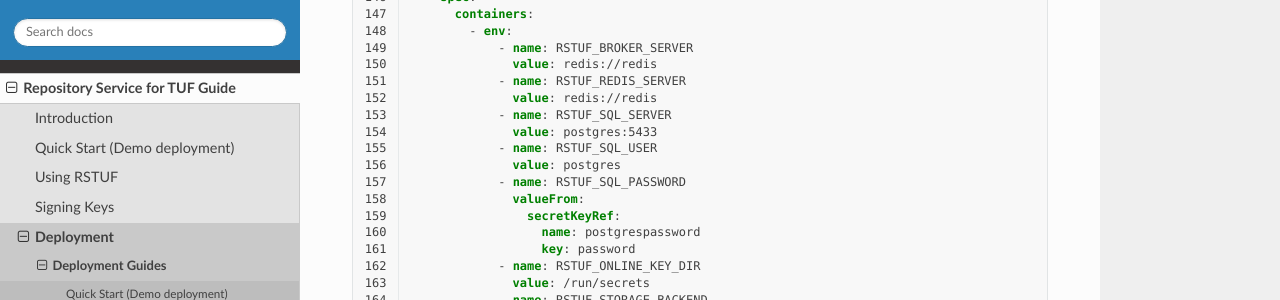
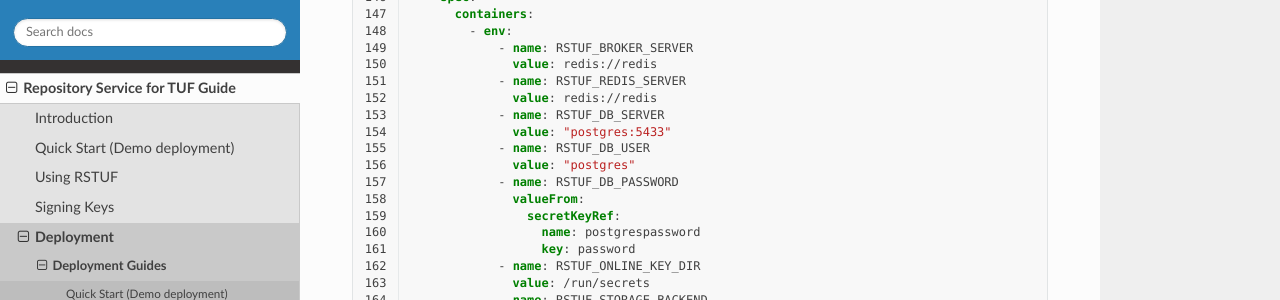
Before and after one commit to repository-service-tuf/repository-service-tuf, a Sphinx documentation site: the page built from docs/source/guide/deployment/guide/kubernetes.rst, in a window 1280 px wide and 900 px high, scrolled down 9526 px. Shown: the part 152-452 px from the top of the window. Built offline with Sphinx 7.4.7 and the Read the Docs theme 3.1.0, drawn with Linux system fonts in a browser that asks for light colours; some of the changed text lies outside the part shown.

Commit message:
docs: remove outdated cli commands and update variables (RSTUF-CR-25-103) (#968)
Signed-off-by: Dev10-sys <kalpanagola9897@gmail.com>

```diff
--- a/docs/source/guide/deployment/guide/docker-compose.yml
+++ b/docs/source/guide/deployment/guide/docker-compose.yml
@@ -41,7 +41,7 @@ services:
       RSTUF_ONLINE_KEY_DIR: /var/opt/repository-service-tuf/keyvault
       RSTUF_BROKER_SERVER: redis://redis
       RSTUF_REDIS_SERVER: redis://redis
-      RSTUF_SQL_SERVER: postgresql://postgres:secret@postgres:5432
+      RSTUF_DB_SERVER: postgresql://postgres:secret@postgres:5432
 
     depends_on:
       - postgres
--- a/docs/source/guide/deployment/guide/docker.rst
+++ b/docs/source/guide/deployment/guide/docker.rst
@@ -80,7 +80,7 @@ Steps
      - Online Key directory: ``RSTUF_ONLINE_KEY_DIR``
      - Broker Server: ``RSTUF_BROKER_SERVER``
      - Redis Server: ``RSTUF_REDIS_SERVER``
-     - SQL (Postgres) Server: ``RSTUF_SQL_SERVER``
+     - SQL (Postgres) Server: ``RSTUF_DB_SERVER``
 
 3. Run using Docker stack
 
--- a/docs/source/guide/deployment/guide/k8s/deployment.yml
+++ b/docs/source/guide/deployment/guide/k8s/deployment.yml
@@ -150,11 +150,11 @@ spec:
               value: redis://redis
             - name: RSTUF_REDIS_SERVER
               value: redis://redis
-            - name: RSTUF_SQL_SERVER
-              value: postgres:5433
-            - name: RSTUF_SQL_USER
-              value: postgres
-            - name: RSTUF_SQL_PASSWORD
+            - name: RSTUF_DB_SERVER
+              value: "postgres:5433"
+            - name: RSTUF_DB_USER
+              value: "postgres"
+            - name: RSTUF_DB_PASSWORD
               valueFrom:
                 secretKeyRef:
                   name: postgrespassword
--- a/docs/source/guide/deployment/guide/kubernetes.rst
+++ b/docs/source/guide/deployment/guide/kubernetes.rst
@@ -250,10 +250,10 @@ rstuf-worker deployment
   - environment variables ``RSTUF_BROKER_SERVER`` and ``RSTUF_REDIS_SERVER`` as
     :ref:`guide/deployment/guide/kubernetes:redis deployment` (``redis://redis``).
 
-  - environment variables ``RSTUF_SQL_SERVER`` as
+  - environment variables ``RSTUF_DB_SERVER`` as
     the :ref:`guide/deployment/guide/kubernetes:postgres deployment`
-    (``postgres:5432``), ``RSTUF_SQL_USER`` as ``postgres``, and
-    ``RSTUF_SQL_PASSWORD`` as the :ref:`guide/deployment/guide/kubernetes:postgrespassword secret`.
+    (``postgres:5432``), ``RSTUF_DB_USER`` as ``postgres``, and
+    ``RSTUF_DB_PASSWORD`` as the :ref:`guide/deployment/guide/kubernetes:postgrespassword secret`.
 
   - environment variable ``RSTUF_ONLINE_KEY_DIR`` as
     :ref:`guide/deployment/guide/kubernetes:onlinekey secret`
--- a/docs/source/guide/deployment/setup.rst
+++ b/docs/source/guide/deployment/setup.rst
@@ -156,8 +156,7 @@ as the RSTUF service is ready.
 
 To perform the boostrap you require the payload generated during the
 :ref:`guide/deployment/setup:Bootstrap`.
-
-You can do it using the rstuf admin-legacy
+You can do it using the rstuf admin:
 
 .. code::
 
```
